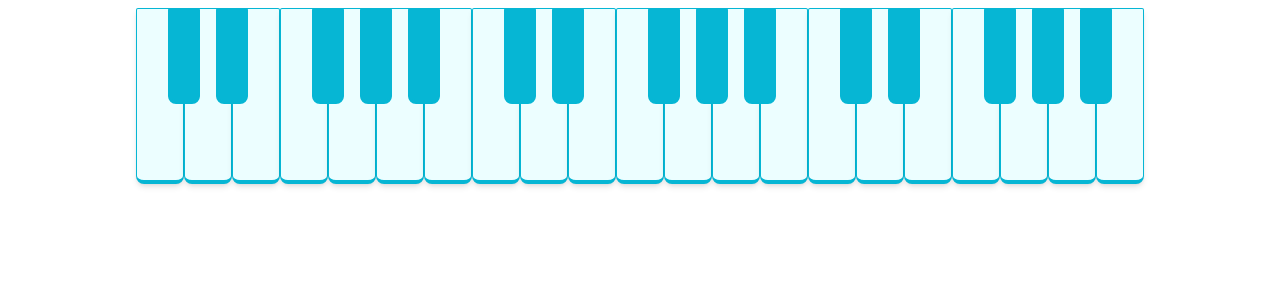
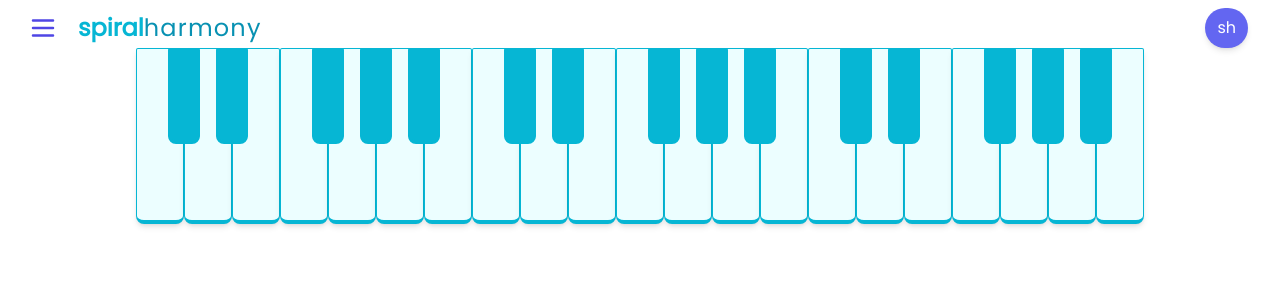
Before and after one commit to Luisantonio88/Spiral, a Next.js app in the folder spiral/: page /play in a window 1280 px wide. Shown: the top 300 px of the page. Built offline with nearby package versions, Linux system fonts and the light colour scheme.

Commit message:
header on piano

```diff
--- a/spiral/app/play/page.tsx
+++ b/spiral/app/play/page.tsx
@@ -1,5 +1,13 @@
+import Header from "@/components/Header";
 import Piano from "@/components/Piano";
 
 export default function Home() {
-  return <Piano />;
+  return (
+    <>
+      <Header />
+      <div className="mt-12">
+        <Piano />
+      </div>
+    </>
+  );
 }
--- a/spiral/components/Header.tsx
+++ b/spiral/components/Header.tsx
@@ -2,7 +2,7 @@ import Image from "next/image";
 
 export default function Header() {
   return (
-    <header className="fixed left-0 right-0 top-0  p-2 pl-6 flex flex-row items-center">
+    <header className="fixed left-0 right-0 top-0  p-2 pl-6 flex flex-row items-center z-20">
       <button className="mr-4 p-1 rounded-md hover:bg-indigo-300 transition duration-500">
         <Image alt="menu" src="/menu.svg" width={30} height={30} />
       </button>
```
